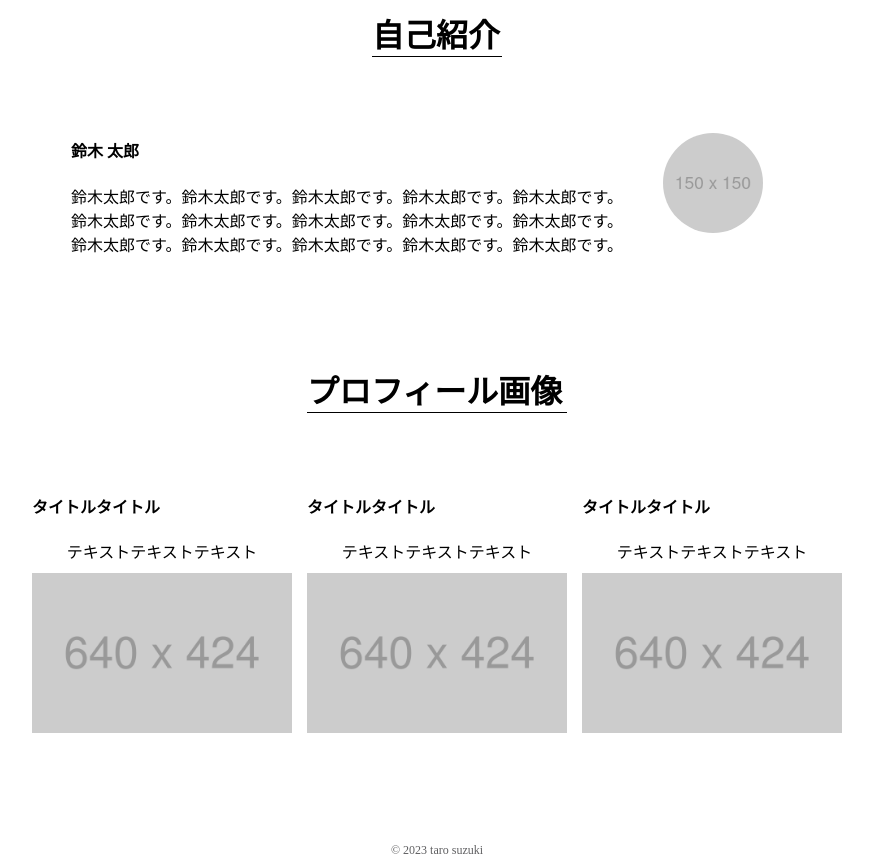
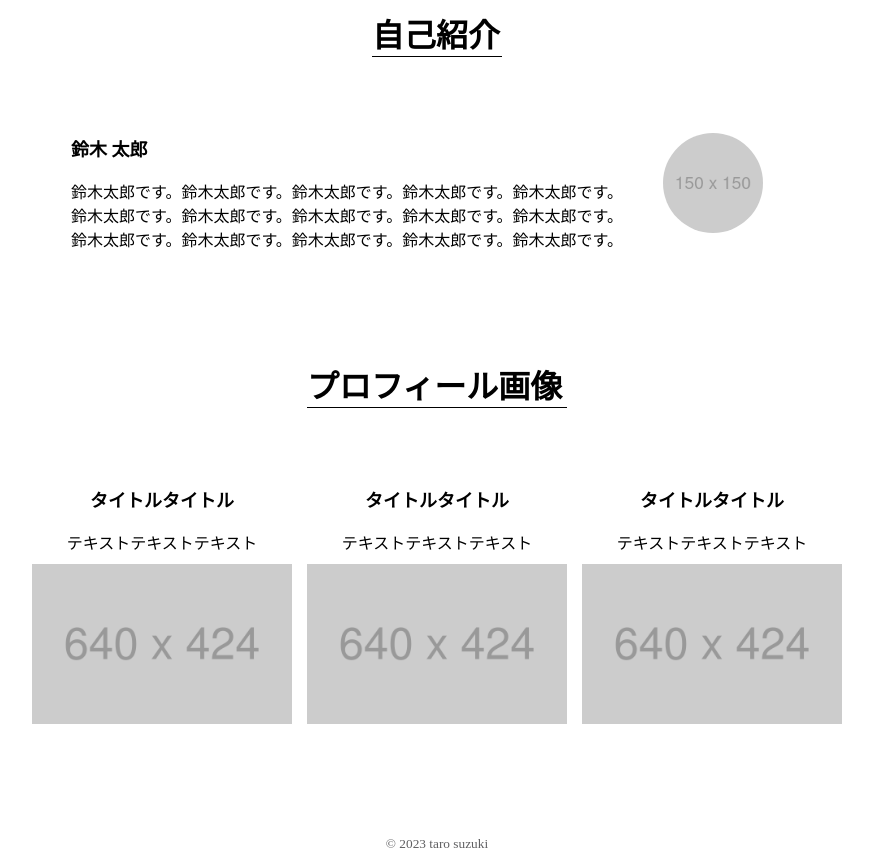
Before and after one commit to jin-hatanaka/hc_practice, a plain HTML site: page html_css_output_beginner/index.html in a window 1280 px wide. Shown: the part 760-1623 px from the top of the page, without its empty margins (203-1076 px from the left). Drawn offline with Linux system fonts and the light colour scheme.

Commit message:
h1タグ、著作権表記の修正

```diff
--- a/html_css_output_beginner/index.html
+++ b/html_css_output_beginner/index.html
@@ -9,7 +9,7 @@
   <body>
     <div class="container">
       <header class="header">
-        <h2>レジュメ</h2>
+        <h1>レジュメ</h1>
         <ul>
           <li>自己紹介</li>
           <li>プロフィール画像</li>
@@ -19,8 +19,8 @@
         <img src="images/MainPhoto.png" alt="メイン画像" />
       </div>
       <div class="self-introduce">
-        <h1>自己紹介</h1>
-        <h4>鈴木 太郎</h4>
+        <h2>自己紹介</h2>
+        <h3>鈴木 太郎</h3>
         <article class="self-introduce-text">
           鈴木太郎です。鈴木太郎です。鈴木太郎です。鈴木太郎です。鈴木太郎です。<br />
           鈴木太郎です。鈴木太郎です。鈴木太郎です。鈴木太郎です。鈴木太郎です。<br />
@@ -31,31 +31,30 @@
         </figure>
       </div>
       <div class="profile">
-        <h1>プロフィール画像</h1>
-
+        <h2>プロフィール画像</h2>
         <div class="profile1">
-          <h4>タイトルタイトル</h4>
+          <h3>タイトルタイトル</h3>
           <div class="profile-text">テキストテキストテキスト</div>
           <figure class="profile-image">
             <img src="images/profile-image.png" alt="プロフィール画像" />
           </figure>
         </div>
         <div class="profile2">
-          <h4>タイトルタイトル</h4>
+          <h3>タイトルタイトル</h3>
           <div class="profile-text">テキストテキストテキスト</div>
           <figure class="profile-image">
             <img src="images/profile-image.png" alt="プロフィール画像" />
           </figure>
         </div>
         <div class="profile3">
-          <h4>タイトルタイトル</h4>
+          <h3>タイトルタイトル</h3>
           <div class="profile-text">テキストテキストテキスト</div>
           <figure class="profile-image">
             <img src="images/profile-image.png" alt="プロフィール画像" />
           </figure>
         </div>
       </div>
-      <footer class="footer">© 2023 taro suzuki</footer>
+      <footer class="footer"><small>&copy; 2023 taro suzuki</small></footer>
     </div>
   </body>
 </html>
--- a/html_css_output_beginner/style.css
+++ b/html_css_output_beginner/style.css
@@ -19,7 +19,8 @@ body {
   align-items: center;
 }
 
-.header h2 {
+.header h1 {
+  font-size: 25px;
   height: 35px;
   padding: 5px 20px;
   background-color: #383838;
@@ -35,6 +36,7 @@ body {
 }
 
 .header ul li {
+  font-size: 17px;
   margin-top: 5px;
 }
 
@@ -49,13 +51,16 @@ body {
   margin: 110px auto;
 }
 
-.self-introduce h1 {
+.self-introduce h2 {
+  font-size: 32px;
   width: 130px;
   border-bottom: 1.5px solid #000;
   margin: 0 auto 60px auto;
 }
 
-.self-introduce h4 .profile h4 {
+.self-introduce h3,
+.profile h3 {
+  font-size: 18px;
   text-align: center;
 }
 
@@ -78,7 +83,8 @@ body {
   margin: 0 auto 100px auto;
 }
 
-.profile h1 {
+.profile h2 {
+  font-size: 32px;
   width: 260px;
   border-bottom: 1.5px solid #000;
   margin: 0 auto 60px auto;
@@ -101,7 +107,6 @@ body {
 
 .footer {
   text-align: center;
-  font-size: 12px;
   color: #5f5f61;
   padding-bottom: 5px;
 }
@@ -114,11 +119,11 @@ body {
     grid-template-rows: auto auto auto 1fr;
   }
 
-  .self-introduce h1 {
+  .self-introduce h2 {
     grid-column: 1 / 3;
   }
 
-  .self-introduce h4 {
+  .self-introduce h3 {
     grid-column: 1;
     grid-row: 2;
     text-align: left;
@@ -147,7 +152,7 @@ body {
     gap: 0 15px;
   }
 
-  .profile h1 {
+  .profile h2 {
     grid-column: 1 / 4;
     grid-row: 1;
   }
```
